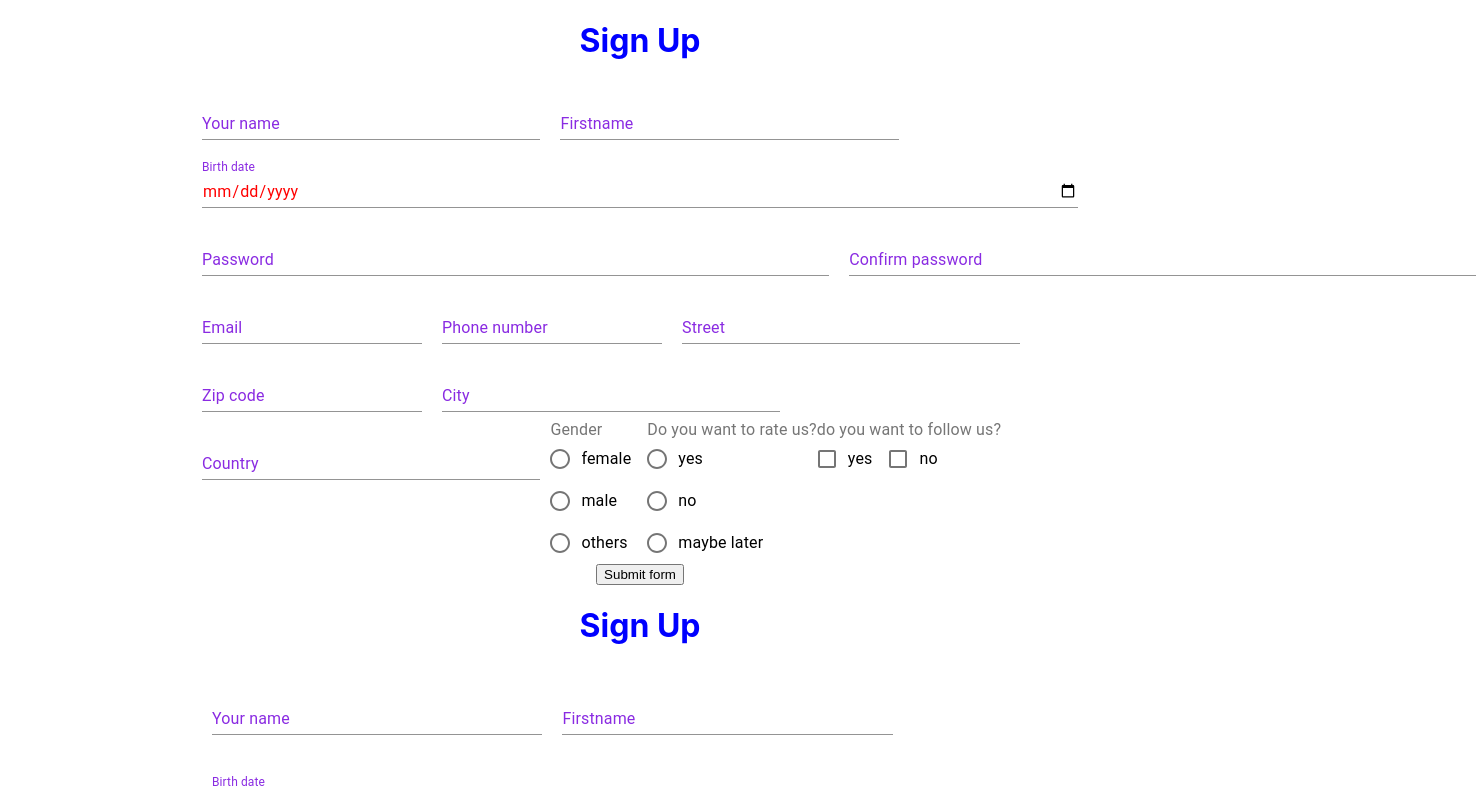
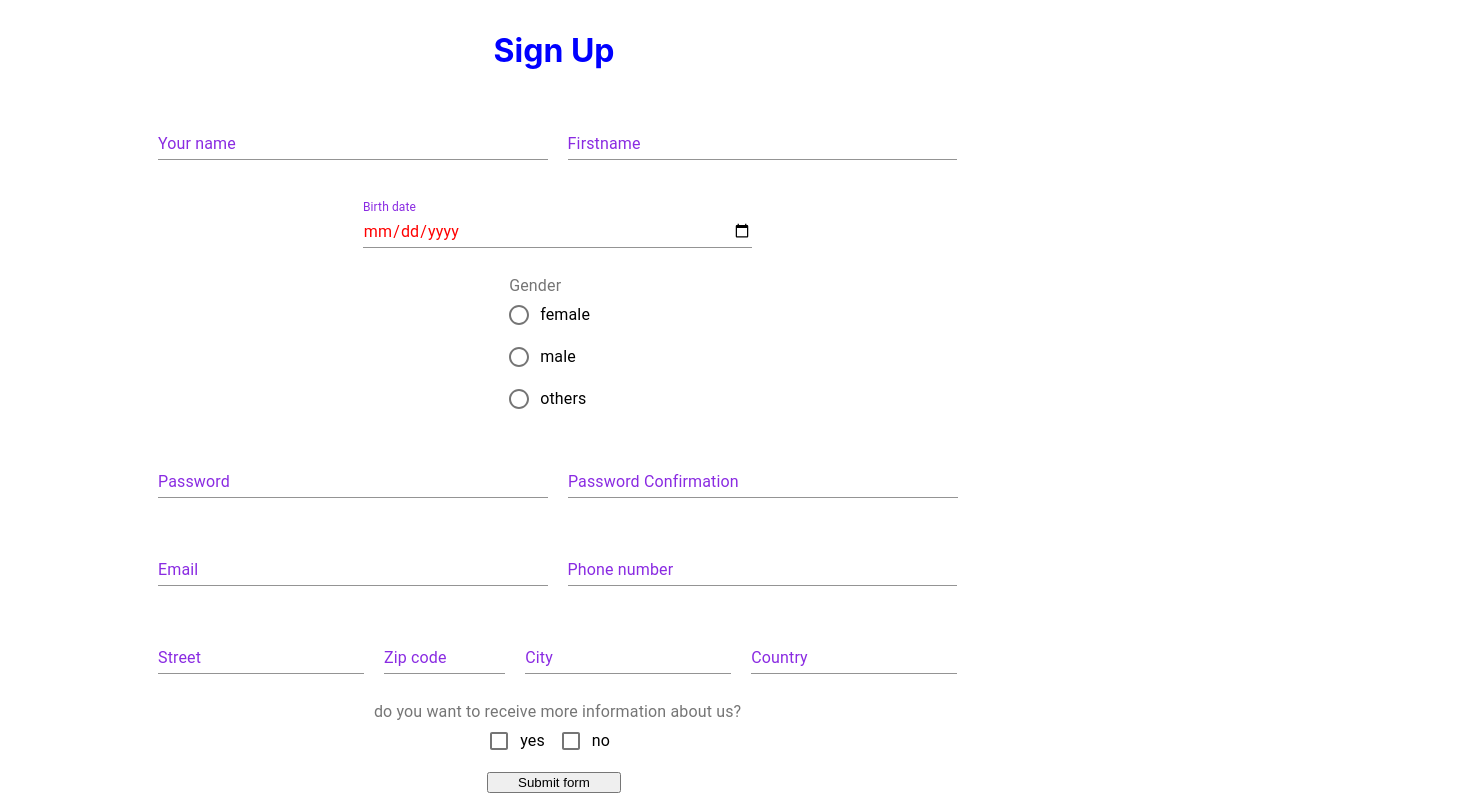
Before and after one commit to meruyert93/React_learning_project, a React (Create React App) app: page / in a window 1280 px wide. Shown: the top 796 px of the page, 1476 px wide, since content can reach past the window. Built offline with nearby package versions, Linux system fonts and the light colour scheme.

Commit message:
Aligning Form Description Row

```diff
--- a/src/components/Form.tsx
+++ b/src/components/Form.tsx
@@ -83,7 +83,6 @@ export enum FormElementType {
     radio = "radio",
     checkbox = "checkbox"
   }
-
   export const Form: React.FC<{formDetails: FormDescription}> = (props) => {
 
     const details =  props.formDetails;
@@ -205,24 +204,25 @@ export const Form: React.FC<{formDetails: FormDescription}> = (props) => {
         </div>
     )
 }
-
 export const FormWithRows: React.FC<{formDetails: FormDescriptionRow}> = (props) => {
     const details =  props.formDetails;
     const classes = useStyles();
     return (
         <div className="div-100-width">
+            <div className="main-title">
             <h1 className="title">
                 {details.title}
             </h1>
+            </div>
             <div className="main-form">
                 {/* [1, 2, 3, 4]
                 [[1, 2], [3], [4]] */}
                 {details.inputFields.map((row) => {
-                    return <div style={{display:"flex", margin: "10px", alignItems:"stretch", width: "100%"}}>
+                    return <div style={{display:"flex", margin: "10px", alignItems:"stretch", width: "80%"}}>
                                 {row.map((field) => {
                                 if (field.type === FormElementType.text) {
                                     const inputField = field as InputField;
-                                    return <div style={{display: "flex" , width: "40%"}}>
+                                    return <div style={{display: "flex" , width: "80%"}}>
                                                 <TextField
                                                 type='text'
                                                 label={inputField.label}
@@ -243,7 +243,7 @@ export const FormWithRows: React.FC<{formDetails: FormDescriptionRow}> = (props)
                                 // TODO add support for input type password
                                 if (field.type === FormElementType.passwordGroup) {
                                     const inputField = field as PasswordGroupField
-                                    return  <div style={{display: "flex", width: "100%"}}>
+                                    return  <div style={{display: "flex", width: "68%"}}>
                                                 <TextField
                                                 type ='password'
                                                 label={inputField.label[0]}
@@ -259,15 +259,18 @@ export const FormWithRows: React.FC<{formDetails: FormDescriptionRow}> = (props)
                                 //Support for input type email
                                 if (field.type === FormElementType.email) {
                                     const inputField = field as InputField
-                                    return <TextField
+                                    return <div style={{display: "flex", width: "50%"}}>
+                                                <TextField
                                                 type ='email'
                                                 label={inputField.label}
                                                 placeholder={inputField.placeholder}
                                                 />
+                                            </div>
                                 }
                                 if  (field.type === FormElementType.date) {
                                     const inputField = field as InputField
-                                    return <TextField
+                                    return <div style={{display: "flex", width: "50%", marginLeft: "25%"}}>
+                                                <TextField
                                                 type = 'date'
                                                 label={inputField.label}
                                                 placeholder={inputField.placeholder}
@@ -275,29 +278,34 @@ export const FormWithRows: React.FC<{formDetails: FormDescriptionRow}> = (props)
                                                 shrink: true,
                                                 }}
                                                 />
+                                            </div>
                                 }
                                 if (field.type === FormElementType.number) {
                                     const inputField = field as InputField
-                                    return <TextField
+                                    return <div style={{display: "flex", width: "50%", justifyContent: "center"}}>
+                                                <TextField
                                                 type = 'number'
                                                 label={inputField.label}
                                                 placeholder={inputField.placeholder}
                                                 />
+                                             </div>
 
                                 }
                                 if (field.type === FormElementType.radio) {
                                     const radioInputField = field as radioInputField
-                                return <FormControl component="fieldset"> <FormLabel component="legend">{radioInputField.label}</FormLabel>
+                                return <div style={{display: "flex", width: "100%", justifyContent: "center"}}>
+                                            <FormControl component="fieldset"> <FormLabel component="legend">{radioInputField.label}</FormLabel>
                                                 <RadioGroup  aria-label="gender" name="gender1"> {radioInputField.values.map((value) => {
                                                 return <FormControlLabel value={value} control={<Radio />} label={value} />
                                                     })}
                                                 </RadioGroup>
                                             </FormControl>
+                                        </div>
                                 }
                                 if(field.type === FormElementType.checkbox) {
                                     const radioInputField = field as radioInputField
-                                return  <FormControl component="fieldset">  <FormLabel component="legend">{radioInputField.label}</FormLabel>
-                                        <FormGroup row>
+                                return  <div style={{display: "flex", width: "100%", justifyContent: "center"}}><FormControl component="fieldset">  <FormLabel component="legend">{radioInputField.label}</FormLabel>
+                                        <FormGroup row  style={{display: "flex", width: "100%", justifyContent: "center"}}>
                                             {radioInputField.values.map((value) => {
                                                 return   <FormControlLabel
                                                 label={value}
@@ -307,15 +315,17 @@ export const FormWithRows: React.FC<{formDetails: FormDescriptionRow}> = (props)
                                             })}
                                         </FormGroup>
                                         </FormControl>
+                                         </div>
                                 }
                                 })}
                             </div>
                     })}
             </div>
-            <button>
+            <div className="submitButton">
+            <button  style={{display: "flex", width: "15%", justifyContent: "center"}}>
                 {details.buttonTitle}
             </button>
             </div>
+        </div>
     )
 }
-// Element
--- a/src/css/main.css
+++ b/src/css/main.css
@@ -1,5 +1,4 @@
 .title {
-  text-align: center;
   color: blue;
 }
 
@@ -9,11 +8,19 @@
   flex-direction: column;
 }
 
+.main-title {
+    display: flex;
+    justify-content: center;
+    width: 80%;
+    margin-right: 15%;
+}
+
 .main-form {
   display: flex;
   flex-direction: row;
+  justify-self: center;
   flex-wrap: wrap;
-  width: 70%;
+  width: 80%;
   margin: 0 auto;
 }
 
@@ -37,10 +44,17 @@
   flex-direction: column;
   align-items: center;
   width: 100%;
-  margin: 0 auto;
+  margin: 10px;
 }
 .inputsforName {
   display: flex;
   justify-content: space-around;
   color: red;
 }
+
+.submitButton {
+    display: flex;
+    justify-content: center;
+    width: 70%;
+    margin-right:15%
+}
--- a/src/pages/ExampleForm.tsx
+++ b/src/pages/ExampleForm.tsx
@@ -9,7 +9,7 @@ export class ExampleForm extends Component <{}, {}> {
         const nameInputField: InputField = {type: "text", placeholder: "Enter your name", label: "Your name"}
         const firstNameInputField: InputField = {type: "text", placeholder: "Enter your first name", label: "Firstname"}
         const emailInputField: InputField = {type: "email", placeholder: "Enter your email", label: "Email"}
-        const passwordInputField: PasswordGroupField = {type: "password-group", placeholder: "Create your password", label: ["Password", "Confirm password"]}
+        const passwordInputField: PasswordGroupField = {type: "password-group", placeholder: "Create your password", label: ["Password", "Password Confirmation"]}
         const birthDateInputField: InputField = {type: "date", placeholder: "Enter your birth date", label:"Birth date"}
         const phoneNumberInputField: InputField = {type: "number", placeholder: "Enter your phone Number", label:"Phone number"}
         const streetInputField: InputField = {type: "text", placeholder: "Enter your street", label: "Street"}
@@ -19,27 +19,20 @@ export class ExampleForm extends Component <{}, {}> {
         const radio1InputField: InputField = {type: "radio", placeholder: "Female", label:"Female"}
         const radioInputField: radioInputField = {type:"radio", values:['female', 'male', 'others'], label: "Gender" }
         const rating: radioInputField = {type:"radio", values:['yes', 'no', 'maybe later'], label: "Do you want to rate us?" }
-        const checkbox: radioInputField = {type:"checkbox", values: ['yes', 'no'], label: "do you want to follow us?"}
-        const nameForm: FormDescription = {
-            inputFields:
-            [nameInputField, firstNameInputField, birthDateInputField, passwordInputField,
-            emailInputField, phoneNumberInputField,
-            streetInputField, zipCodeInputField, cityCodeInputField, countryCodeInputField, radio1InputField],
-            radioInputFields: [radioInputField, rating, checkbox],
-            title: "Sign Up",
-            buttonTitle: "Submit form"}
-
+        const checkbox: radioInputField = {type:"checkbox", values: ['yes', 'no'], label: "do you want to receive more information about us?"}
         const nameFormAsRows: FormDescriptionRow = {
             inputFields:
             [[nameInputField, firstNameInputField],
             [birthDateInputField],
+            [radioInputField],
+            [passwordInputField],
+            [emailInputField, phoneNumberInputField],
             [streetInputField, zipCodeInputField, cityCodeInputField, countryCodeInputField],
-            [birthDateInputField, birthDateInputField]],
+            [checkbox]],
             title: "Sign Up",
             buttonTitle: "Submit form"}
 
         return  <div className="containerForm">
-                        <Form formDetails={nameForm}/>
                         <FormWithRows formDetails={nameFormAsRows}/>
                 </div>
     }
```
Lines whose indentation alone changed are shown as unchanged.
